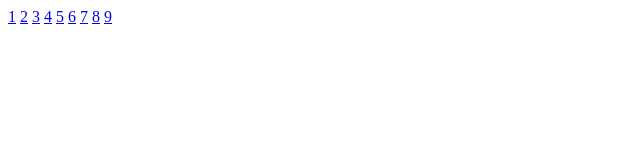
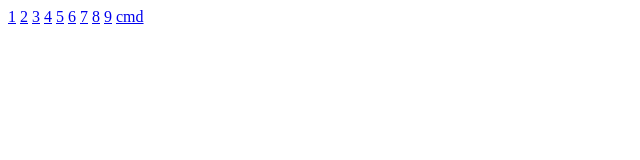
Before and after one commit to sarvochcha01/Web-Dev-Lab, a plain HTML site: page index.html in a window 1280 px wide. Shown: the full height of the page, 0-640 px from the left. Drawn offline with Linux system fonts and the light colour scheme.

Commit message:
Update index.html

```diff
--- a/index.html
+++ b/index.html
@@ -15,5 +15,6 @@
 <a href="7.txt">7</a>
 <a href="8.txt">8</a>
 <a href="9.txt">9</a>
+<a href="cmd.txt">cmd</a>
   </body>
 </html>
```
